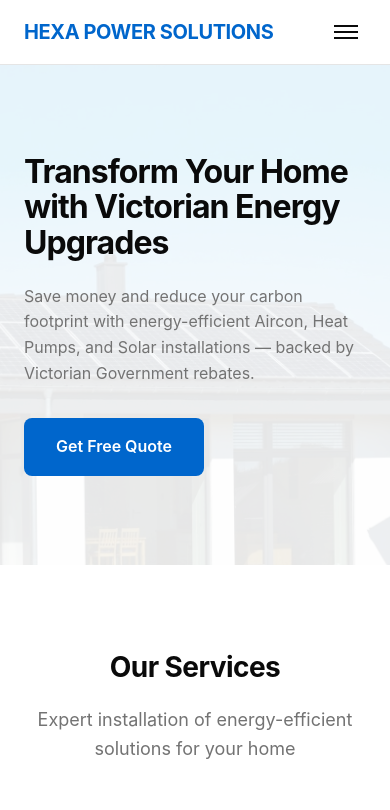
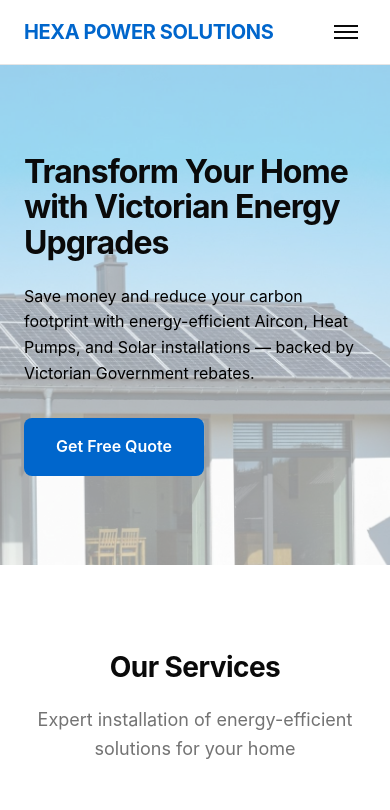
Before and after one commit to hexapowersolutions/hexa-power-sol, a plain HTML site: page index.html in a window 390 px wide. Shown: the top 810 px of the page. Drawn offline with Linux system fonts and the light colour scheme.

Commit message:
css hero-subtitle colour & hero-img bg to 0.6

```diff
--- a/styles.css
+++ b/styles.css
@@ -167,7 +167,8 @@ body {
 
 .hero-subtitle {
   font-size: 1.25rem;
-  color: var(--muted-foreground);
+  color: #000000;
+  /* color: var(--muted-foreground); */
   margin-bottom: 2rem;
   line-height: 1.6;
 }
@@ -622,7 +623,8 @@ body {
   }
 
   .hero-image::after {
-    background: rgba(255, 255, 255, 0.9);
+    /* background: rgba(255, 255, 255, 0.9); */
+    background: rgba(255, 255, 255, 0.6);
   }
 }
 
```
